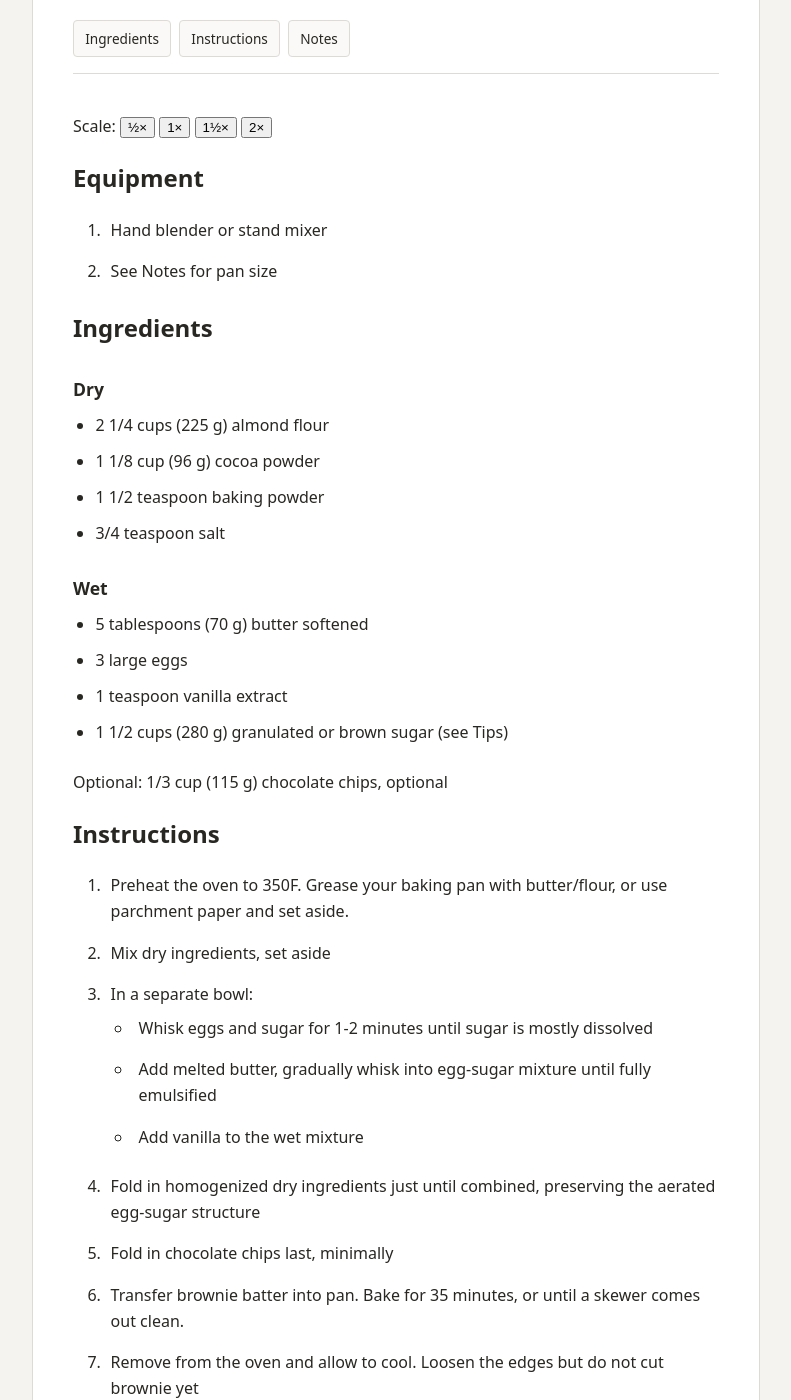
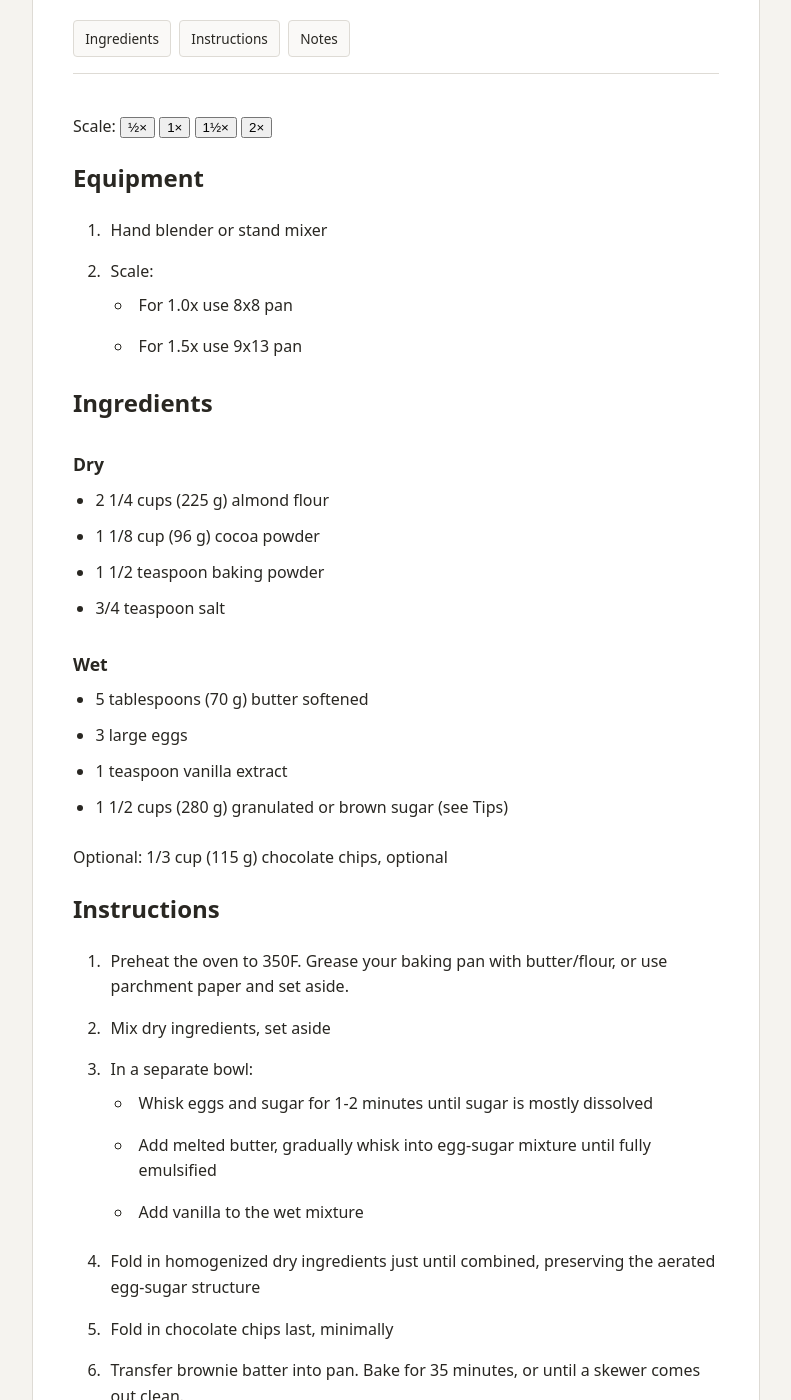
Before and after one commit to sundaycake/recipes, a Jekyll site: the page built from _recipes/almond-flour-brownies.md, in a window 1280 px wide and 1400 px high, scrolled down 450 px. Shown: the whole window, without its empty margins (244-1035 px from the left). Built offline with Jekyll 4.4.1, drawn with Linux system fonts in a browser that asks for light colours; some of the changed text lies outside the part shown.

Commit message:
Update almond-flour-brownies.md

```diff
--- a/_recipes/almond-flour-brownies.md
+++ b/_recipes/almond-flour-brownies.md
@@ -25,7 +25,9 @@ source_url: https://thebigmansworld.com/almond-flour-brownies/
 ## Equipment
 
 1. Hand blender or stand mixer
-2. See Notes for pan size
+2. Scale:
+- For 1.0x use 8x8 pan
+- For 1.5x use 9x13 pan
 
 ## Ingredients
 
```
Also changed, not shown: other parts of _recipes/almond-flour-brownies.md (+0 -4 lines).
